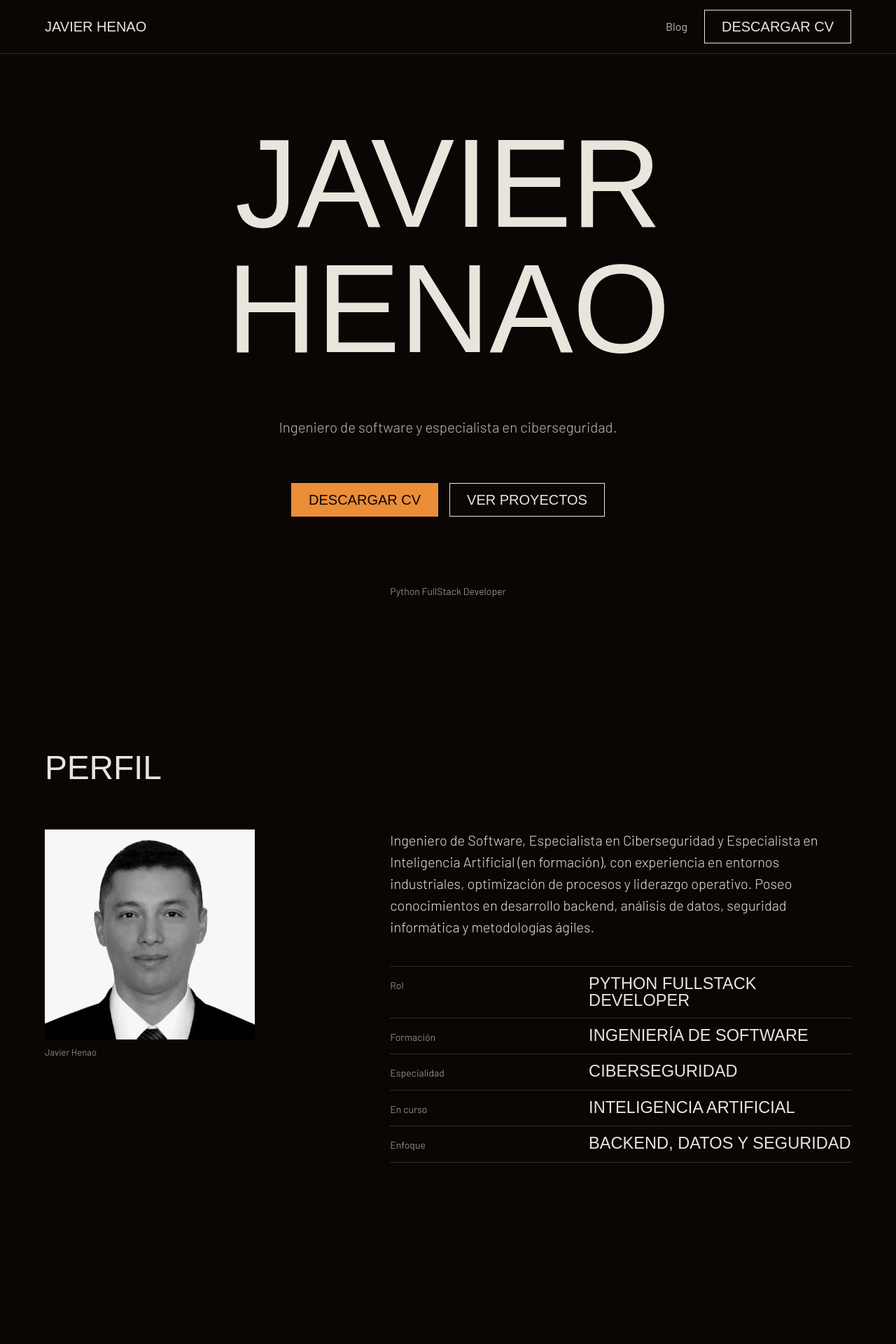
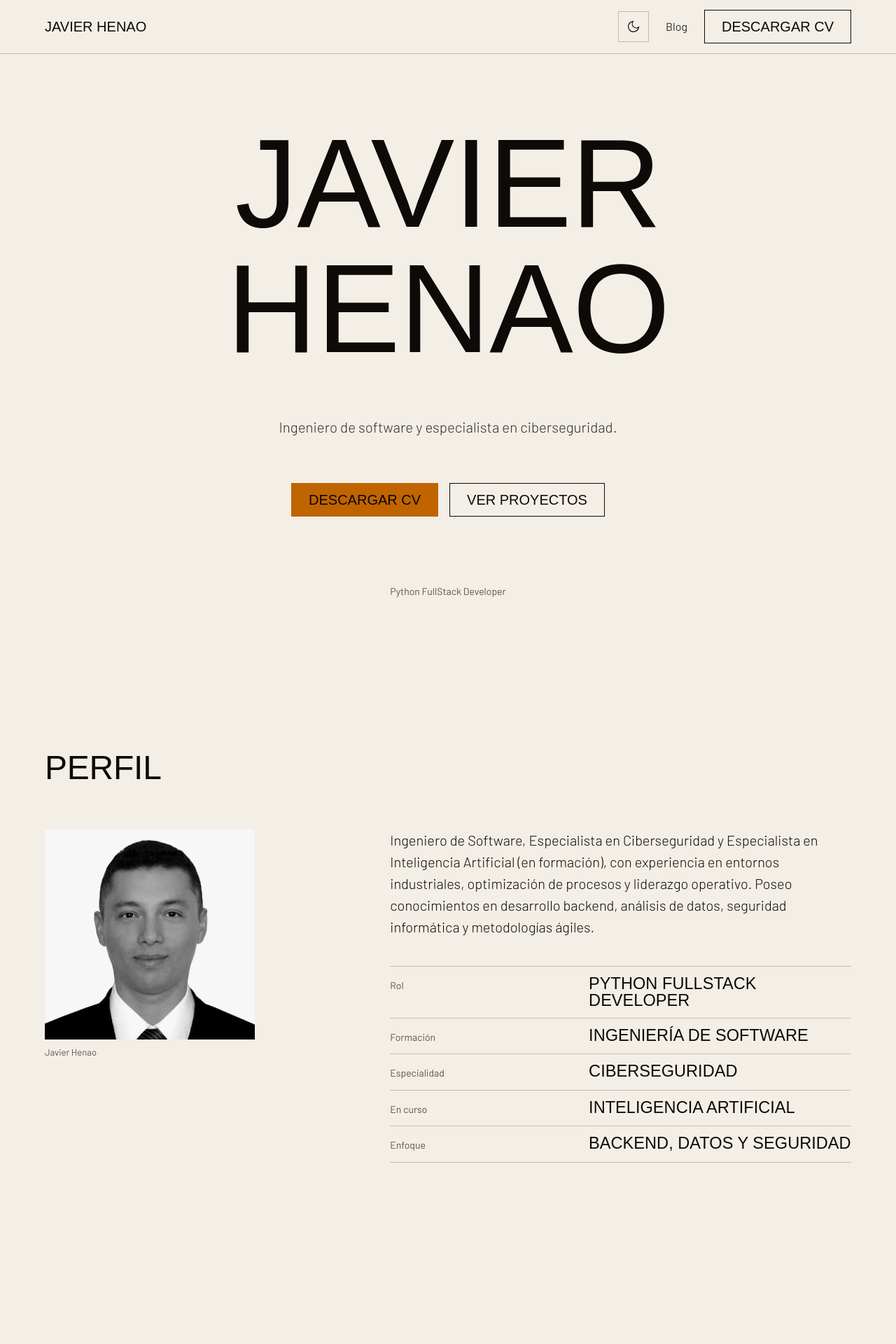
Before and after one commit to javier-henao/django_portfolio, a Django app: page / in a window 1280 px wide. Shown: the top 1920 px of the page at 70% size. Run offline with Django 5.2, Linux system fonts and the light colour scheme; data comes from the database, SQL or seed files in the repository; some web fonts are replaced.

Commit message:
feat: modo claro/oscuro, contenido editable y datos persistentes
- tema claro con tokens de papel y conmutador en el nav (preferencia guardada)
- Profile ampliado: nombre, cargo, retrato, bio, ficha, intro, CV y SEO
- admin con fieldsets y filas de ficha opcionales
- volúmenes de Railway: SQLite y medios en RAILWAY_VOLUME_MOUNT_PATH
- copia inicial de las imágenes del repo al volumen
- assets versionados (ASSET_VERSION)

```diff
--- a/blog/templates/post_detail.html
+++ b/blog/templates/post_detail.html
@@ -1,6 +1,6 @@
 {% extends 'layout.html' %}
 
-{% block title %}{{ post.title }} · Javier Henao{% endblock %}
+{% block title %}{{ post.title }} · {{ site.name }}{% endblock %}
 
 {% block description %}{{ post.description|striptags|truncatechars:150 }}{% endblock %}
 
--- a/blog/templates/posts.html
+++ b/blog/templates/posts.html
@@ -1,6 +1,6 @@
 {% extends 'layout.html' %}
 
-{% block title %}Blog · Javier Henao{% endblock %}
+{% block title %}Blog · {{ site.name }}{% endblock %}
 
 {% block description %}Notas de Javier Henao sobre desarrollo de software, ciberseguridad e inteligencia artificial.{% endblock %}
 
--- a/portfolio/context_processors.py
+++ b/portfolio/context_processors.py
@@ -4,19 +4,16 @@ from django.templatetags.static import static
 from .models import Profile
 
 DEFAULT_CV = "portfolio/Javier_Henao_Software_Cybersecurity_CV.pdf"
+DEFAULT_PHOTO = "portfolio/foto.jpg"
 
 
-def site_profile(request):
-    """Expone el CV vigente y la versión de los assets a todas las plantillas."""
-    profile = Profile.objects.first()
-
-    if profile and profile.cv:
-        cv_url = profile.cv.url
-    else:
-        cv_url = static(DEFAULT_CV)
+def site_content(request):
+    """Contenido editable y versión de assets para todas las plantillas."""
+    site = Profile.objects.first() or Profile()
 
     return {
-        "site_profile": profile,
-        "cv_url": cv_url,
+        "site": site,
+        "cv_url": site.cv.url if site.cv else static(DEFAULT_CV),
+        "photo_url": site.photo.url if site.photo else static(DEFAULT_PHOTO),
         "asset_version": settings.ASSET_VERSION,
     }
--- a/portfolio/static/main.css
+++ b/portfolio/static/main.css
@@ -1,5 +1,5 @@
 /* Hallmark · shape: Index (/, /blog/) · Long Document (/blog/1) · genre: atmospheric · theme: Darkroom (deal 1/3, seed personal-portfolio-software-engineer-3b85·ae29348e·2026-11-20·r0) · redesign: full
- * hero: Corridor (/) · nav: masthead over a static hairline · footer: index columns · imagery: the portrait and three work plates · signature: the work-in-progress signs printed as grayscale plates, the safelight on their numbers · darkroom: amber
+ * hero: Corridor (/) · nav: masthead over a static hairline · footer: index columns · imagery: the portrait and three work plates · signature: the work-in-progress signs printed as grayscale plates, the safelight on their numbers · darkroom: amber · light paper
  * axes: dark/display-condensed/chromatic-amber · posture: restrained · contrast: pass · fold: pass · v2.0.0 */
 /* Hallmark · pre-emit critique: P4 H4 E4 S5 R4 V5 · weakest: P, a portfolio is a familiar genre; led with the plates the page already owns instead of a stock project grid */
 /* Hallmark · waive 44c · the plate belongs to a blog entry, not to a hero · a blog leads with its entries */
@@ -302,7 +302,7 @@ h3 {
 .plate-number {
   grid-column: 1 / span 1;
   font-variant-numeric: tabular-nums;
-  color: var(--color-accent);
+  color: var(--color-accent-text);
   font-family: var(--font-display);
   font-size: var(--text-2xl);
   font-weight: 200;
@@ -323,7 +323,7 @@ h3 {
 }
 
 .work-copy h3 a:hover {
-  color: var(--color-accent);
+  color: var(--color-accent-text);
 }
 
 .work-copy p {
@@ -343,7 +343,7 @@ h3 {
 }
 
 .work-link:hover {
-  color: var(--color-accent);
+  color: var(--color-accent-text);
 }
 
 .plate {
@@ -440,7 +440,7 @@ h3 {
 }
 
 .footer-links a:hover {
-  color: var(--color-accent);
+  color: var(--color-accent-text);
 }
 
 .footer-note {
@@ -448,6 +448,53 @@ h3 {
   color: var(--color-muted);
   font-size: var(--text-xs);
   text-align: right;
+}
+
+/* Theme toggle */
+
+.theme-toggle {
+  display: inline-flex;
+  align-items: center;
+  justify-content: center;
+  width: 44px;
+  height: 44px;
+  padding: 0;
+  border: var(--rule-hair) solid var(--color-rule);
+  border-radius: 0;
+  background: transparent;
+  color: var(--color-ink);
+  cursor: pointer;
+  transition:
+    background-color var(--dur-short) var(--ease-out),
+    border-color var(--dur-short) var(--ease-out),
+    color var(--dur-short) var(--ease-out);
+}
+
+.theme-toggle:hover {
+  border-color: var(--color-ink);
+}
+
+.theme-toggle:active {
+  background: var(--color-paper-3);
+  transform: translateY(1px);
+}
+
+.theme-toggle .icon-moon {
+  display: none;
+}
+
+html[data-theme="light"] .theme-toggle .icon-sun {
+  display: none;
+}
+
+html[data-theme="light"] .theme-toggle .icon-moon {
+  display: block;
+}
+
+/* Light mode: the grain is dark ink on paper */
+
+html[data-theme="light"] .grained::after {
+  filter: invert(1);
 }
 
 /* Blog */
@@ -487,7 +534,7 @@ h3 {
 }
 
 .post-feature .post-body h2 a:hover {
-  color: var(--color-accent);
+  color: var(--color-accent-text);
 }
 
 .post-feature .post-body p,
@@ -548,7 +595,7 @@ h3 {
 }
 
 .post-body h2 a:hover {
-  color: var(--color-accent);
+  color: var(--color-accent-text);
 }
 
 .post-body p {
--- a/portfolio/static/tokens.css
+++ b/portfolio/static/tokens.css
@@ -12,9 +12,29 @@
   --color-paper: oklch(12.5% 0.008 55); --color-paper-2: oklch(16% 0.009 55); --color-paper-3: oklch(20.5% 0.01 55);
   --color-ink: oklch(92% 0.012 78); --color-ink-2: oklch(80% 0.012 75); --color-muted: oklch(64% 0.012 65);
   --color-rule: oklch(29% 0.01 55);
-  --color-accent: oklch(73% 0.15 58); --color-accent-deep: oklch(50% 0.11 52); --color-accent-ink: oklch(12.5% 0.008 55); --color-focus: oklch(73% 0.15 58);
+  --color-accent: oklch(73% 0.15 58); --color-accent-deep: oklch(50% 0.11 52); --color-accent-ink: oklch(12.5% 0.008 55); --color-accent-text: oklch(73% 0.15 58); --color-focus: oklch(73% 0.15 58);
   --font-display: "Sofia Sans Extra Condensed", ui-sans-serif, sans-serif; --font-body: "Barlow", ui-sans-serif, sans-serif;
   --font-outlier: var(--font-body);
   --radius-card: 0; --radius-pill: 0; --rule-hair: 1px; --shadow-card: none;
   --tracking-display: -0.005em; --display-weight: 200; --grain: 0.07;
 }
+
+
+/* Modo claro: el mismo sistema impreso en papel, con el ámbar oscurecido
+   para conservar el contraste del texto. */
+html[data-theme="light"] {
+  color-scheme: light;
+  --color-paper: oklch(95% 0.012 80);
+  --color-paper-2: oklch(91% 0.014 78);
+  --color-paper-3: oklch(87% 0.016 75);
+  --color-ink: oklch(15% 0.008 45);
+  --color-ink-2: oklch(30% 0.008 50);
+  --color-muted: oklch(45% 0.01 55);
+  --color-rule: oklch(80% 0.014 70);
+  --color-accent: oklch(60% 0.15 58);
+  --color-accent-deep: oklch(45% 0.12 55);
+  --color-accent-ink: oklch(12% 0.008 45);
+  --color-accent-text: oklch(46% 0.13 58);
+  --color-focus: oklch(46% 0.13 58);
+  --grain: 0.05;
+}
--- a/portfolio/templates/home.html
+++ b/portfolio/templates/home.html
@@ -1,19 +1,19 @@
 {% extends 'layout.html' %}
 {% load static %}
 
-{% block title %}Javier Henao · Portafolio{% endblock %}
+{% block title %}{{ site.name }} · Portafolio{% endblock %}
 
 {% block content %}
 
 <section class="hero">
   <div class="container hero-inner">
-    <h1>Javier Henao</h1>
-    <p class="hero-sentence">Ingeniero de software y especialista en ciberseguridad.</p>
+    <h1>{{ site.name }}</h1>
+    <p class="hero-sentence">{{ site.hero_sentence }}</p>
     <div class="hero-actions">
       <a class="btn btn--primary" href="{{ cv_url }}" target="_blank" rel="noopener">Descargar CV</a>
       <a class="btn" href="#proyectos">Ver proyectos</a>
     </div>
-    <p class="hero-role">Python FullStack Developer</p>
+    <p class="hero-role">{{ site.role }}</p>
   </div>
 </section>
 
@@ -24,38 +24,42 @@
     </div>
     <div class="profile-grid">
       <figure class="portrait">
-        <img src="{% static 'portfolio/foto.jpg' %}" alt="Javier Henao" width="288" height="288">
-        <figcaption>Javier Henao</figcaption>
+        <img src="{{ photo_url }}" alt="{{ site.name }}" width="288" height="288">
+        <figcaption>{{ site.name }}</figcaption>
       </figure>
       <div class="profile-body">
-        <p class="profile-bio">
-          Ingeniero de Software, Especialista en Ciberseguridad y Especialista en
-          Inteligencia Artificial (en formación), con experiencia en entornos
-          industriales, optimización de procesos y liderazgo operativo. Poseo
-          conocimientos en desarrollo backend, análisis de datos, seguridad
-          informática y metodologías ágiles.
-        </p>
+        <p class="profile-bio">{{ site.bio|linebreaksbr }}</p>
         <dl class="sheet">
+          {% if site.sheet_role %}
           <div class="sheet-row">
             <dt>Rol</dt>
-            <dd>Python FullStack Developer</dd>
+            <dd>{{ site.sheet_role }}</dd>
           </div>
+          {% endif %}
+          {% if site.sheet_education %}
           <div class="sheet-row">
             <dt>Formación</dt>
-            <dd>Ingeniería de Software</dd>
+            <dd>{{ site.sheet_education }}</dd>
           </div>
+          {% endif %}
+          {% if site.sheet_specialty %}
           <div class="sheet-row">
             <dt>Especialidad</dt>
-            <dd>Ciberseguridad</dd>
+            <dd>{{ site.sheet_specialty }}</dd>
           </div>
+          {% endif %}
+          {% if site.sheet_learning %}
           <div class="sheet-row">
             <dt>En curso</dt>
-            <dd>Inteligencia Artificial</dd>
+            <dd>{{ site.sheet_learning }}</dd>
           </div>
+          {% endif %}
+          {% if site.sheet_focus %}
           <div class="sheet-row">
             <dt>Enfoque</dt>
-            <dd>Backend, datos y seguridad</dd>
+            <dd>{{ site.sheet_focus }}</dd>
           </div>
+          {% endif %}
         </dl>
       </div>
     </div>
@@ -66,10 +70,9 @@
   <div class="container">
     <div class="section-head">
       <h2>Proyectos</h2>
-      <p class="section-note">
-        A continuación encontraras listados todos los proyectos que he realizado
-        y los que están en desarrollo:
-      </p>
+      {% if site.project_intro %}
+      <p class="section-note">{{ site.project_intro }}</p>
+      {% endif %}
     </div>
     <ol class="work-index">
       {% for project in projects %}
@@ -100,7 +103,7 @@
 
 <section class="close grained">
   <div class="container close-grid">
-    <h2>El CV completo, en PDF</h2>
+    <h2>{{ site.cv_heading }}</h2>
     <div class="close-action">
       <a class="btn" href="{{ cv_url }}" target="_blank" rel="noopener">Descargar CV</a>
     </div>
--- a/portfolio/templates/layout.html
+++ b/portfolio/templates/layout.html
@@ -5,8 +5,17 @@
 <head>
     <meta charset="UTF-8">
     <meta name="viewport" content="width=device-width, initial-scale=1.0">
-    <title>{% block title %}Javier Henao · Portafolio{% endblock %}</title>
-    <meta name="description" content="{% block description %}Portafolio de Javier Henao, ingeniero de software especializado en ciberseguridad e inteligencia artificial.{% endblock %}">
+    <title>{% block title %}{{ site.name }} · Portafolio{% endblock %}</title>
+    <meta name="description" content="{% block description %}{{ site.meta_description }}{% endblock %}">
+    <script>
+        (function () {
+            try {
+                var saved = localStorage.getItem("theme");
+                var theme = saved || (window.matchMedia("(prefers-color-scheme: light)").matches ? "light" : "dark");
+                document.documentElement.dataset.theme = theme;
+            } catch (e) {}
+        })();
+    </script>
     <link rel="preconnect" href="https://fonts.googleapis.com">
     <link rel="preconnect" href="https://fonts.gstatic.com" crossorigin>
     <link href="https://fonts.googleapis.com/css2?family=Barlow:wght@300;400&family=Sofia+Sans+Extra+Condensed:wght@200;400&display=swap" rel="stylesheet">
@@ -26,17 +35,40 @@
     <footer class="site-footer">
         <div class="container footer-grid">
             <div class="footer-brand">
-                <p class="wordmark">Javier Henao</p>
-                <p class="footer-role">Python FullStack Developer</p>
+                <p class="wordmark">{{ site.name }}</p>
+                <p class="footer-role">{{ site.role }}</p>
             </div>
             <nav class="footer-links" aria-label="Pie de página">
                 <a href="{% url 'home' %}">Inicio</a>
                 <a href="{% url 'blog:posts' %}">Blog</a>
                 <a href="{{ cv_url }}" target="_blank" rel="noopener">CV</a>
             </nav>
-            <p class="footer-note">© 2026 Javier Henao</p>
+            <p class="footer-note">© {% now "Y" %} {{ site.name }}</p>
         </div>
     </footer>
 
+    <script>
+        (function () {
+            var root = document.documentElement;
+            var button = document.querySelector("[data-theme-toggle]");
+            if (!button) return;
+
+            function label() {
+                button.setAttribute(
+                    "aria-label",
+                    root.dataset.theme === "light" ? "Cambiar a modo oscuro" : "Cambiar a modo claro"
+                );
+            }
+
+            button.addEventListener("click", function () {
+                root.dataset.theme = root.dataset.theme === "light" ? "dark" : "light";
+                try { localStorage.setItem("theme", root.dataset.theme); } catch (e) {}
+                label();
+            });
+
+            label();
+        })();
+    </script>
+
 </body>
 </html>
--- a/portfolio/templates/partials/navbar.html
+++ b/portfolio/templates/partials/navbar.html
@@ -1,7 +1,16 @@
 <header class="site-header">
   <div class="container site-nav">
-    <a class="wordmark" href="{% url 'home' %}">Javier Henao</a>
+    <a class="wordmark" href="{% url 'home' %}">{{ site.name }}</a>
     <nav class="nav-links" aria-label="Principal">
+      <button class="theme-toggle" type="button" data-theme-toggle aria-label="Cambiar a modo claro">
+        <svg class="icon icon-sun" viewBox="0 0 24 24" width="20" height="20" fill="none" stroke="currentColor" stroke-width="1.5" aria-hidden="true">
+          <circle cx="12" cy="12" r="4"></circle>
+          <path d="M12 2v2M12 20v2M4.93 4.93l1.41 1.41M17.66 17.66l1.41 1.41M2 12h2M20 12h2M4.93 19.07l1.41-1.41M17.66 6.34l1.41-1.41"></path>
+        </svg>
+        <svg class="icon icon-moon" viewBox="0 0 24 24" width="20" height="20" fill="none" stroke="currentColor" stroke-width="1.5" aria-hidden="true">
+          <path d="M21 12.8A9 9 0 1 1 11.2 3a7 7 0 0 0 9.8 9.8Z"></path>
+        </svg>
+      </button>
       <a href="{% url 'blog:posts' %}">Blog</a>
       <a class="btn" href="{{ cv_url }}" target="_blank" rel="noopener">Descargar CV</a>
     </nav>
```
Also changed, not shown: django_portfolio/settings.py (+10 -7 lines), portfolio/admin.py (+38 -2 lines), portfolio/models.py (+43 -4 lines), README.md, portfolio/migrations/0004_alter_profile_options_profile_bio_profile_cv_heading_and_more.py (added), portfolio/migrations/0005_alter_profile_project_intro_and_more.py (added), 1 other file.
